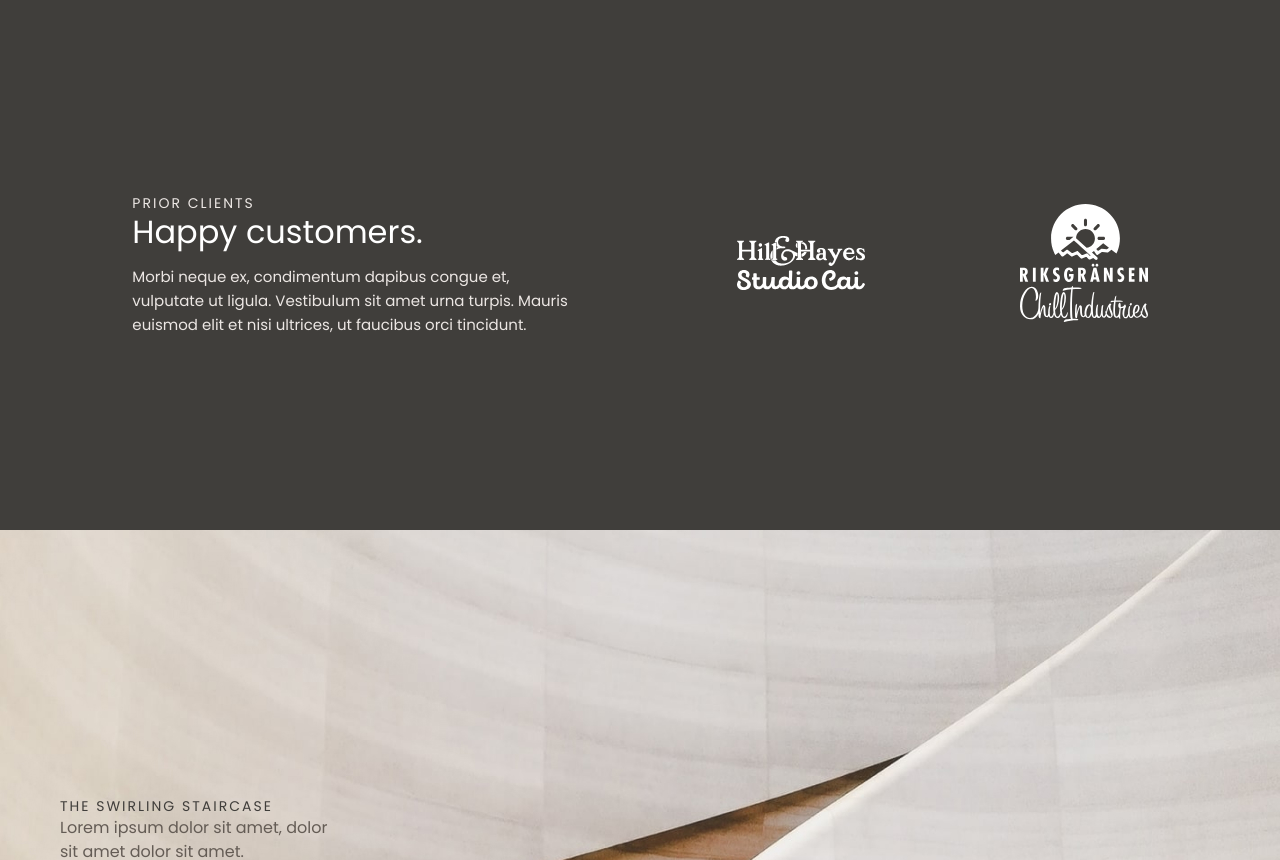
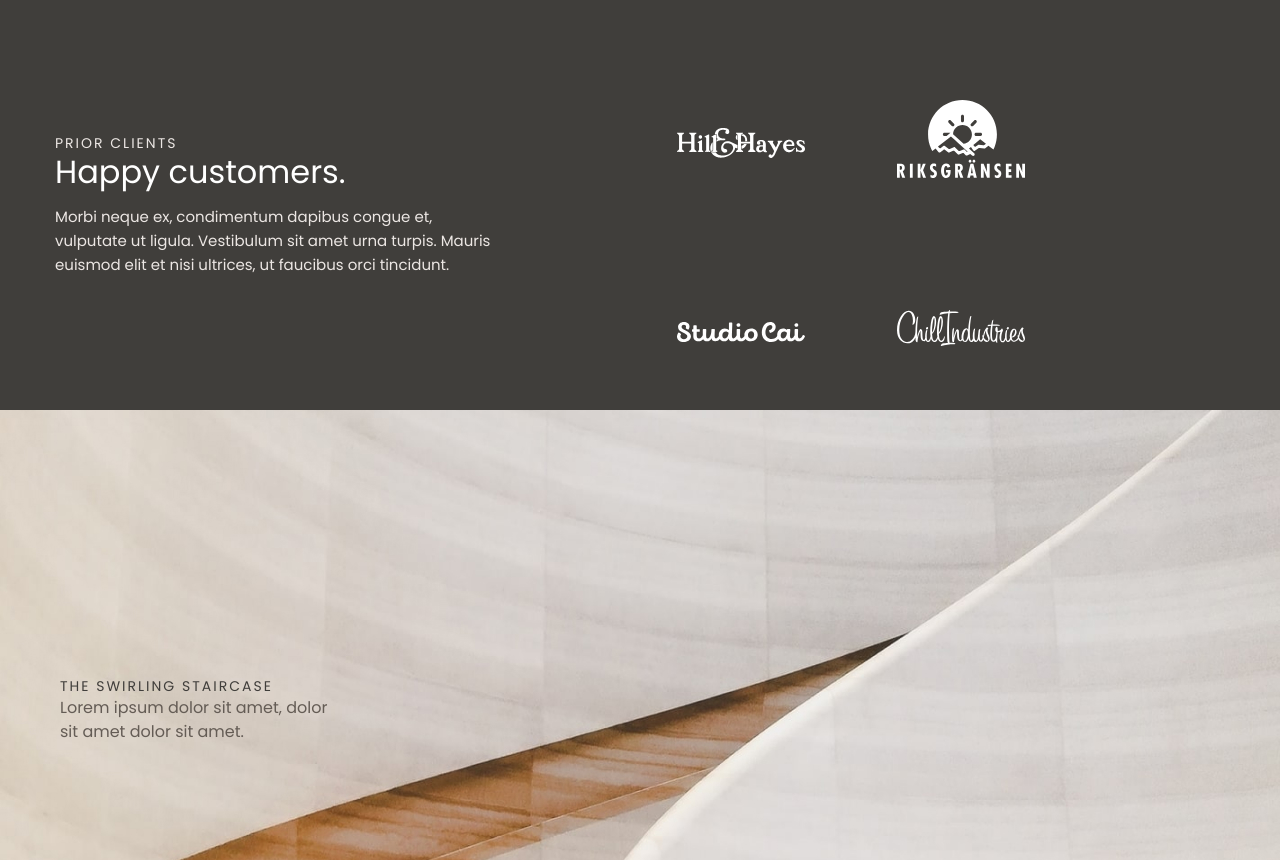
Before and after one commit to Ruslan6619/Wishbone, a plain HTML site: page index.html in a window 1280 px wide. Shown: the part 3357-4217 px from the top of the page. Drawn offline with Linux system fonts and the light colour scheme.

Commit message:
new sections

```diff
--- a/css/style.css
+++ b/css/style.css
@@ -378,15 +378,10 @@
         max-width: 1170px;
         margin: auto;
         display: flex;
-        align-content: center;
-        height: 410px;
-        justify-content: space-around;
-        flex-wrap: wrap;
         align-items: center;
     }
     .box-flex-clients{
         max-width: 450px;
-
 
 }
 .box-clients .box-flex-clients h4{
@@ -419,10 +414,18 @@
 .icon-company{
     display: flex;
     flex-direction: column;
-    justify-content: space-between;
+    margin-left: 172px;
 }
 .icon-company-2{
     display: flex;
     flex-direction: column;
-    justify-content: space-between;
+    margin-left: 92px;
 }
+.icon-hill-hayes{
+    margin-bottom: 160px;
+    padding-top: 64px;
+}
+.icon-riksgransen{
+    margin-bottom: 128px;
+    padding-top: 40px;
+}
--- a/index.html
+++ b/index.html
@@ -176,7 +176,7 @@
 
     <div class="icon-company">
         <a href="#">
-            <img src="images/company1.svg" alt="img">
+            <img class="icon-hill-hayes" src="images/company1.svg" alt="img">
         </a>
 
         <a href="#">
@@ -187,7 +187,7 @@
 
     <div class="icon-company-2">
         <a href="#">
-            <img src="images/company2.svg" alt="img">
+            <img class="icon-riksgransen" src="images/company2.svg" alt="img">
         </a>
 
         <a href="#">
```
